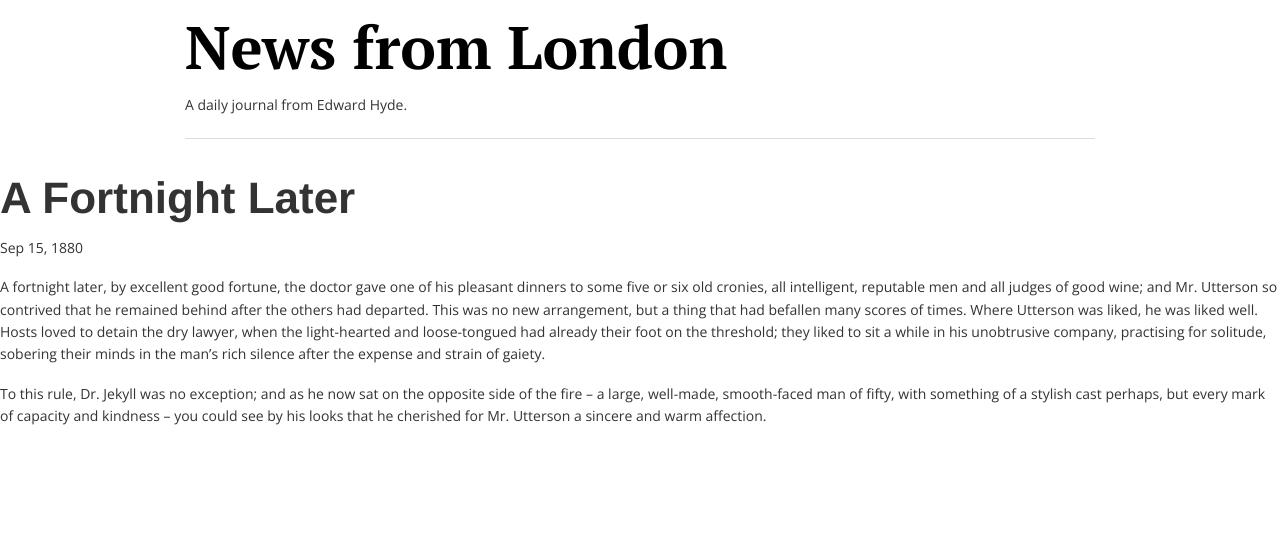
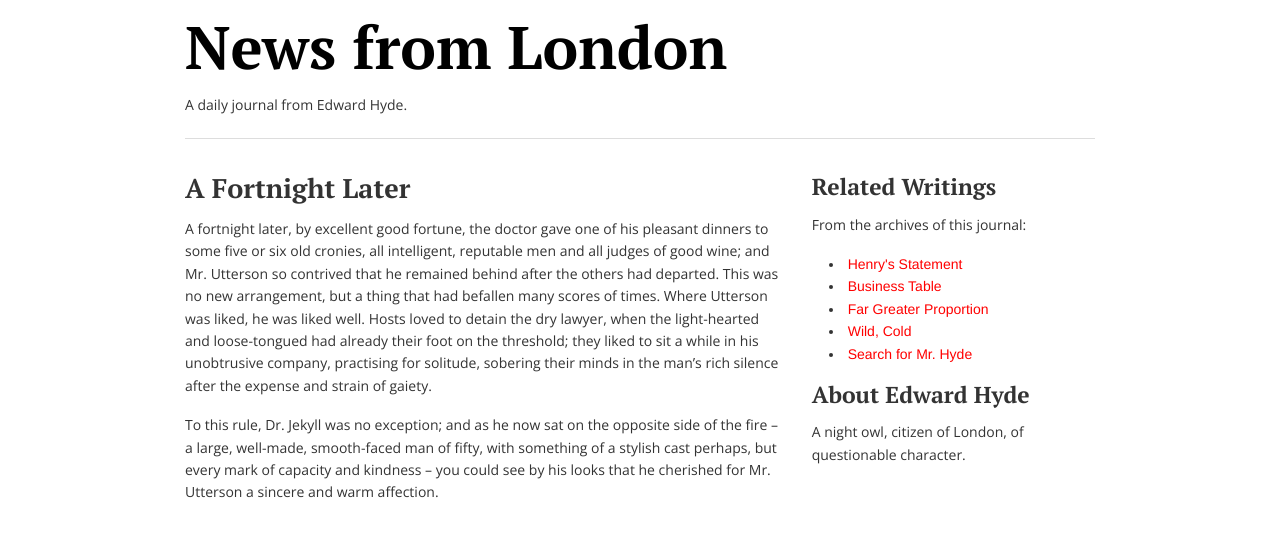
Before and after one commit to wushuzh/london-news, a Jekyll site: the page built from _posts/1880-09-15-a-fortnight-later.markdown, in a window 1280 px wide. Shown: the top 537 px of the page. Built offline with Jekyll 4.4.1, drawn with Linux system fonts in a browser that asks for light colours.

Commit message:
modify each individual post layout template

```diff
--- a/_layouts/post.html
+++ b/_layouts/post.html
@@ -1,15 +1,41 @@
 ---
 layout: default
 ---
-<article class="post" itemscope itemtype="http://schema.org/BlogPosting">
 
-  <header class="post-header">
-    <h1 class="post-title" itemprop="name headline">{{ page.title }}</h1>
-    <p class="post-meta"><time datetime="{{ page.date | date_to_xmlschema }}" itemprop="datePublished">{{ page.date | date: "%b %-d, %Y" }}</time>{% if page.author %} • <span itemprop="author" itemscope itemtype="http://schema.org/Person"><span itemprop="name">{{ page.author }}</span></span>{% endif %}</p>
-  </header>
+  <div class="row">
+    <div class="eight columns">
+      <div class="row">
+        <div class="twelve columns">
 
-  <div class="post-content" itemprop="articleBody">
-    {{ content }}
+    <!-- note page.xxx instead of post.title -->
+    <h3>{{ page.title }}</h3>
+
+      <!-- Grid Example -->
+      <div class="row">
+        <div class="twelve columns">
+      {{ content }}
+        </div>
+      </div>
+
+        </div>
+      </div>
+
+
+    </div>
+   <div class="four columns">
+
+      <h4>Related Writings</h4>
+      <p>From the archives of this journal:</p>
+      <ul class="disc">
+      <!-- consider latent Semantic Indexing for more relevant post -->
+      <!-- jekyll serve -lsi -->
+      {% for post in site.related_posts limit: 10 %}
+        <li><a href="{{ site.baseurl }}{{ post.url }}">{{ post.title }}</a></li>
+      {% endfor %}
+      </ul>
+
+      <h4>About Edward Hyde</h4>
+      <p>A night owl, citizen of London, of questionable character.</p>
+
+    </div>
   </div>
-
-</article>
```
